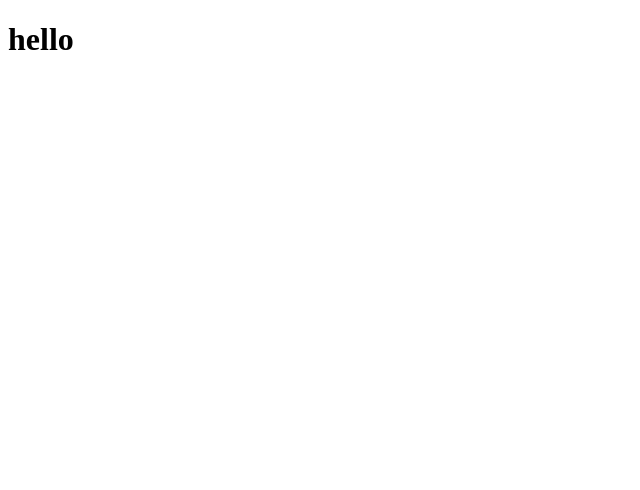
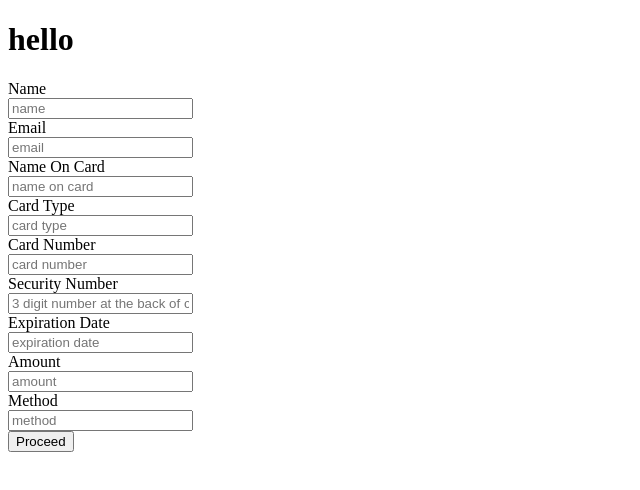
Before and after one commit to YBL123/charity-donations, a React (Create React App) app in the folder frontend/: page / in a window 1280 px wide. Shown: the top 490 px of the page, without its empty margins (0-640 px from the left). Built offline with nearby package versions, Linux system fonts and the light colour scheme; no server answers.

Commit message:
frontend form

```diff
--- a/frontend/package.json
+++ b/frontend/package.json
@@ -6,6 +6,8 @@
     "@testing-library/jest-dom": "^5.11.4",
     "@testing-library/react": "^11.1.0",
     "@testing-library/user-event": "^12.1.10",
+    "axios": "^0.21.0",
+    "http-proxy-middleware": "^1.0.6",
     "react": "^17.0.1",
     "react-dom": "^17.0.1",
     "react-scripts": "4.0.0",
--- a/frontend/src/components/DonorForm.js
+++ b/frontend/src/components/DonorForm.js
@@ -74,7 +74,7 @@ const DonorForm = ({ formData, handleChange, handleSubmit, buttonText }) => (
         <div className="control">
           <input
             className="input"
-            placeholder="security number"
+            placeholder="3 digit number at the back of card"
             name="security_number"
             onChange={handleChange}
             value={formData.security_number}
@@ -95,6 +95,32 @@ const DonorForm = ({ formData, handleChange, handleSubmit, buttonText }) => (
         </div>
         {/* {errors.color && <small className="help is-danger">{errors.color}</small>} */}
       </div>
+      <div className="field">
+        <label className="label">Amount</label>
+        <div className="control">
+          <input
+            className="input"
+            placeholder="amount"
+            name="amount"
+            onChange={handleChange}
+            value={formData.amount}
+          />
+        </div>
+        {/* {errors.color && <small className="help is-danger">{errors.color}</small>} */}
+      </div>
+      <div className="field">
+        <label className="label">Method</label>
+        <div className="control">
+          <input
+            className="input"
+            placeholder="method"
+            name="method"
+            onChange={handleChange}
+            value={formData.method}
+          />
+        </div>
+        {/* {errors.color && <small className="help is-danger">{errors.color}</small>} */}
+      </div>
 
       <div className="field">
         <button type="submit" className="">{buttonText}</button>
--- a/frontend/src/components/Main.js
+++ b/frontend/src/components/Main.js
@@ -1,11 +1,60 @@
 import React, { useState, useEffect } from 'react'
+
+import NewDonor from './NewDonor'
+
+import { getAllPeriods } from '../lib/api'
 
 const Main = () => {
 
+  const [donorsState, setDonorsState] = useState([])
+  const [isLoading, setIsLoading] = useState(true)
 
+  useEffect(() => {
+    const fetchDonors = async () => {
+      try {
+        const res = await getAllPeriods()
+        console.log('all periods', res)
+        let periods = []
+        res.data.map(period => {
+          periods.push({
+            periodId: period._id
+          })
+        })
+        setDonorsState(periods)
+        setIsLoading(false)
+      } catch (err) {
+        console.log(err)
+      }
+    }
+      fetchDonors()
+
+  }, [])
+
+  const handleNewDonor = (newDonor) => {
+    let newDonorsArray = [...donorsState]
+
+    console.log('newDonor', newDonor)
+
+    newDonorsArray.push({
+      // donorId: newDonor._id,
+      name: newDonor.name,
+      email: newDonor.email,
+      payment_method: {
+        name_on_card: newDonor.name_on_card,
+        card_number: newDonor.card_number,
+        security_number: newDonor.security_number,
+        expiration_date: newDonor.expiration_date
+      }
+    })
+    setDonorsState(newDonorsArray)
+  }
 
   return (
-    <h1>hello</h1>
+    <div>
+      <h1>hello</h1>
+      <NewDonor handleNewRover={handleNewDonor} />
+    </div>
+
   )
 
 
--- a/frontend/src/components/NewDonor.js
+++ b/frontend/src/components/NewDonor.js
@@ -13,12 +13,15 @@ const NewDonor = (props) => {
     card_type: '',
     card_number: '',
     security_number: '',
-    expiration_date: ''
+    expiration_date: '',
+    amount: '',
+    method: ''
   })
   const {handleNewDonor} = props
 
   const handleChange = event => {
     // const errors = { ...errors, [event.target.name]: ''} // shouldn't go here
+    console.log(event.target.value)
     setFormDataState({ ...formData, [event.target.name]: event.target.value }) //add errors back in later
   }
 
@@ -26,7 +29,23 @@ const NewDonor = (props) => {
     event.preventDefault()
 
     try {
-      const res = await newDonor(formData)
+      const request = {
+        name: formData.name,
+        email: formData.email,
+        payment_method: {
+          name_on_card: formData.name_on_card,
+          card_type: formData.card_type,
+          card_number: formData.card_number,
+          security_number: formData.security_number,
+          expiration_date: formData.expiration_date
+        },
+        donation_details: {
+          amount: formData.amount,
+          method: formData.method,
+        }
+      }
+      const res = await newDonor(request)
+      console.log('res in newDonor', res)
       handleNewDonor(res.data)
     } catch (error) {
       console.log(error.response)
@@ -42,7 +61,7 @@ const NewDonor = (props) => {
             // errors={this.state.errors}
             handleChange={handleChange}
             handleSubmit={handleSubmit}
-            buttonText="Make Donation"
+            buttonText="Proceed"
           />
         </div>
       </section>
--- a/frontend/src/lib/api.js
+++ b/frontend/src/lib/api.js
@@ -0,0 +1,20 @@
+import axios from 'axios'
+
+const withHeaders = () => {
+  const headers = new Headers()
+  headers.append('Content-Type', 'application/json')
+  return {
+    headers: headers
+  }
+}
+
+
+// GET ALL PERIODS
+export const getAllPeriods = () => {
+  return axios.get('/api/periods')
+}
+
+// CREATE DONOR
+export const newDonor = FormData => {
+  return axios.post('/api/donors', FormData, withHeaders())
+}
```
Also changed, not shown: 2 other files (tests, documents, lock files or other folders).
